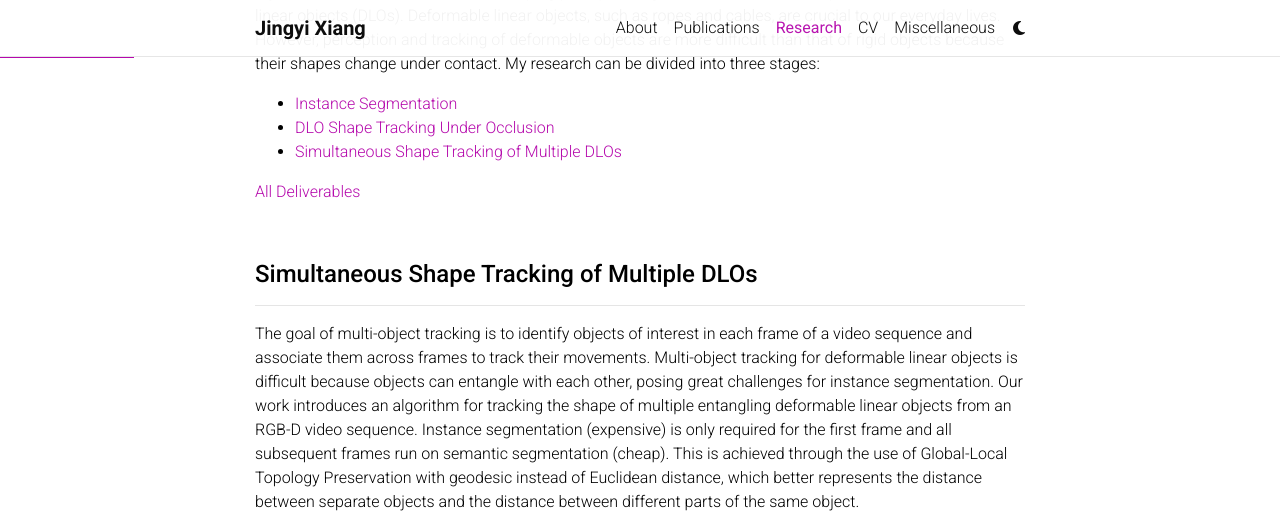
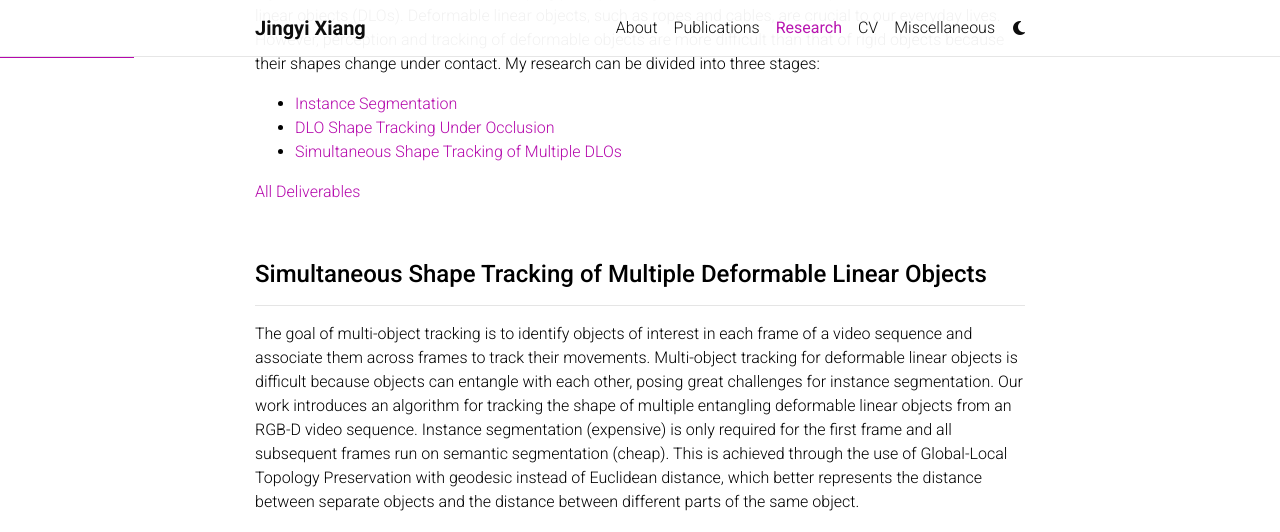
Before and after one commit to jingyi-xiang/jingyi-xiang.github.io, a Jekyll site: the page built from _pages/research.md, in a window 1280 px wide and 1400 px high, scrolled down 234 px. Shown: the top 532 px of the window. Built offline with Jekyll 4.4.1, drawn with Linux system fonts in a browser that asks for light colours; comment, search, counter and statistics services are not loaded; a style sheet for code colours, icons or effects is not loaded; some of the changed text lies outside the part shown.

Commit message:
small updates

```diff
--- a/_layouts/bib.html
+++ b/_layouts/bib.html
@@ -63,7 +63,7 @@
             {%- if forloop.last and author_array_limit == author_array_size -%}and&nbsp;{%- endif -%}
           {%- endif -%}
           {%- if author_is_self -%}
-            <em>{{author.first}} {{author.last}}</em>
+            <em><strong>{{author.first}} {{author.last}}</strong></em>
           {%- else -%}
             {%- if coauthor_url -%}
               <a href="{{coauthor_url}}">{{author.first}} {{author.last}}</a>
--- a/_pages/research.md
+++ b/_pages/research.md
@@ -32,7 +32,7 @@
 
 &nbsp;
 
-<h4 id="multi-dlo-shape-tracking"><strong>Simultaneous Shape Tracking of Multiple DLOs</strong></h4>
+<h4 id="multi-dlo-shape-tracking"><strong>Simultaneous Shape Tracking of Multiple Deformable Linear Objects</strong></h4>
 ---
 The goal of multi-object tracking is to identify objects of interest in each frame of a video sequence and associate them across frames to track their movements. Multi-object tracking for deformable linear objects is difficult because objects can entangle with each other, posing great challenges for instance segmentation. Our work introduces an algorithm for tracking the shape of multiple entangling deformable linear objects from an RGB-D video sequence. Instance segmentation (expensive) is only required for the first frame and all subsequent frames run on semantic segmentation (cheap). This is achieved through the use of Global-Local Topology Preservation with geodesic instead of Euclidean distance, which better represents the distance between separate objects and the distance between different parts of the same object.
 
@@ -42,7 +42,7 @@
 
 &nbsp;
 
-<h4 id="single-dlo-shape-tracking"><strong>DLO Shape Tracking Under Occlusion</strong></h4>
+<h4 id="single-dlo-shape-tracking"><strong>Deformable Linear Object Shape Tracking Under Occlusion</strong></h4>
 ---
 Deformable linear object tracking estimates the current state of the object from a sequence of segmented RGB-D images and is crucial to closed-loop manipulation tasks. Known failure cases of deformable linear object tracking include occlusion from other objects and itself. We introduce TrackDLO, a real-time, occlusion-robust deformable linear object tracking algorithm. The TrackDLO algorithm improves on previous approaches by addressing three common scenarios which cause their failure: tip occlusion, mid-section occlusion, and self-occlusion. This is achieved through a combination of: the use of a pre-processing step to preserve the total length of the deformable linear object; the application of Motion Coherence Theory to impute the spatial displacement field of the occluded portion of the object; and the use of the geodesic distance metric to better handle self-occlusion.
 
@@ -50,7 +50,7 @@
 
 &nbsp;
 
-<h4 id="instance-segmentation"><strong>Instance Segmentation</strong></h4>
+<h4 id="instance-segmentation"><strong>Deformable Linear Object Instance Segmentation</strong></h4>
 ---
 Instance segmentation locates and identifies objects of interest in a scene. Using the “Copy-Paste” data augmentation method, we generated a dataset containing 5000 images of ethernet cables and routers. We trained our instance segmentation model using the Detectron2 implementation of Mask R-CNN with the PointRend mask head. The instance segmentation bitmask predicted is directly used to segment the individual object’s 3D point cloud.
 
```
Also changed, not shown: _pages/about.md (+1 -1 lines).
